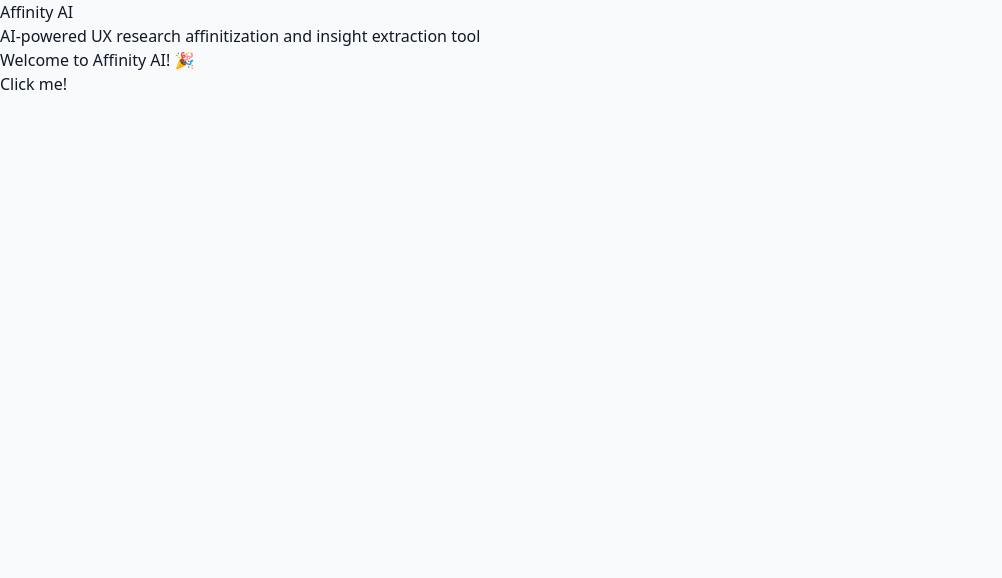
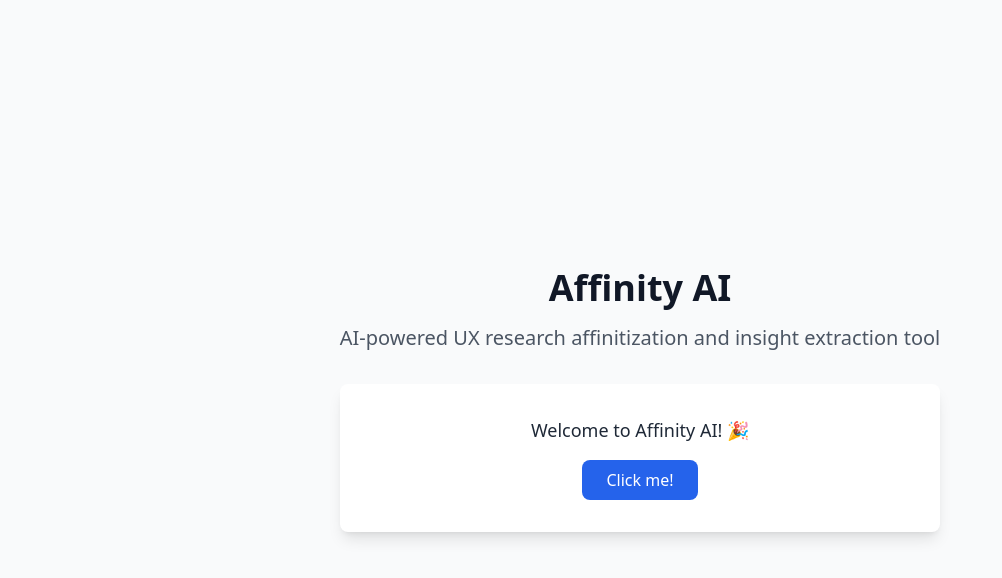
Before and after one commit to TJCarter22/affinity-ai, a Next.js app: page / in a window 1280 px wide. Shown: the top 578 px of the page, without its empty margins (0-1002 px from the left). Built offline with nearby package versions, Linux system fonts and the light colour scheme.

Commit message:
Create tailwind.config.js

```diff
--- /dev/null
+++ b/tailwind.config.js
@@ -0,0 +1,18 @@
+/** @type {import('tailwindcss').Config} */
+module.exports = {
+  content: [
+    './src/pages/**/*.{js,ts,jsx,tsx,mdx}',
+    './src/components/**/*.{js,ts,jsx,tsx,mdx}',
+    './src/app/**/*.{js,ts,jsx,tsx,mdx}',
+  ],
+  theme: {
+    extend: {
+      colors: {
+        background: 'var(--background)',
+        foreground: 'var(--foreground)',
+      },
+    },
+  },
+  plugins: [],
+  darkMode: 'class',
+}
```
